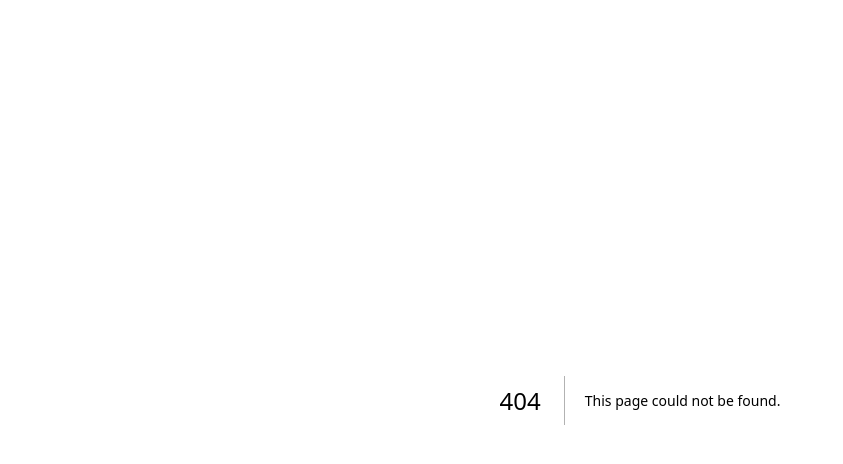
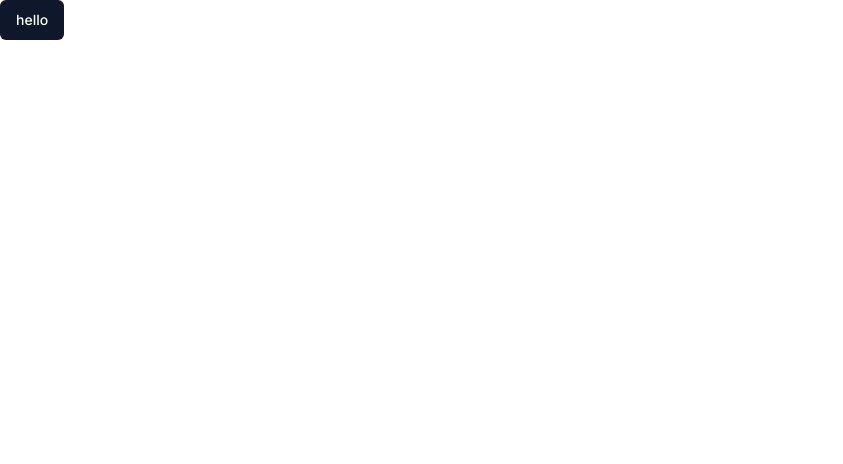
Before and after one commit to pavan-santhosh/Messenger-App, a Next.js app in the folder realtime-chat-app/: page /dashboard in a window 1280 px wide. Before the commit this address had no page. Shown: the top 464 px of the page, without its empty margins (0-843 px from the left). Built offline with nearby package versions, Linux system fonts and the light colour scheme.

Commit message:
Button Initialization

```diff
--- a/realtime-chat-app/package.json
+++ b/realtime-chat-app/package.json
@@ -9,9 +9,13 @@
     "lint": "next lint"
   },
   "dependencies": {
+    "class-variance-authority": "^0.7.0",
+    "clsx": "^2.1.0",
+    "lucide-react": "^0.344.0",
     "next": "14.1.1",
     "react": "^18",
-    "react-dom": "^18"
+    "react-dom": "^18",
+    "tailwind-merge": "^2.2.1"
   },
   "devDependencies": {
     "@types/node": "^20",
--- /dev/null
+++ b/realtime-chat-app/src/app/dashboard/page.tsx
@@ -0,0 +1,11 @@
+import Button from "@/components/ui/Button";
+import { FC } from "react";
+interface pageProps {
+
+}
+
+const page: FC<pageProps> = ({}) => {
+    return ( <Button>hello</Button> );
+}
+
+export default page;
--- /dev/null
+++ b/realtime-chat-app/src/components/ui/Button.tsx
@@ -0,0 +1,39 @@
+import { cva, VariantProps } from "class-variance-authority";
+import { ButtonHTMLAttributes, FC } from "react";
+import { Loader2 } from "lucide-react";
+import { cn } from "@/lib/utils";
+
+const buttonVariants = cva(
+    'active:scale-95 inline-flex items-center justify-center rounded-md text-sm font-medium transistion-color focus:outline-none focus:ring-2 focus:ring-slate-400 focus:ring-offset-2 disabled:opacity-50 disabled:pointer-events-none',
+    {
+        variants: {
+            variant: {
+                default: 'bg-slate-900 text-white hover:bg-slate-800',
+                ghost: 'bg-transparent hover:text-slate-900 hover:bg-slate-200',
+            },
+            size: {
+                default: 'h-10 py-2 px-4',
+                sm: 'h-9 px-2',
+                lg: 'h-11 px-8',
+            },
+        },
+        defaultVariants:{
+            variant: 'default',
+            size: 'default',
+        },
+    },
+)
+
+export interface ButtonProps extends ButtonHTMLAttributes<HTMLButtonElement>, VariantProps<typeof buttonVariants> {
+    isLoading?: boolean
+}
+
+const Button: FC<ButtonProps> = ({className, children, variant, isLoading, size, ...props}) => {
+    return ( <button className={cn(buttonVariants({variant,size,className}))} disabled = {isLoading} {...props}>
+                {isLoading? <Loader2 className = 'mr-2 h-4 w-4 animate-spin'/> : null}
+                {children}
+             </button>
+    );
+}
+
+export default Button;
--- /dev/null
+++ b/realtime-chat-app/src/lib/utils.ts
@@ -0,0 +1,6 @@
+import { ClassValue, clsx } from "clsx";
+import { twMerge } from "tailwind-merge";
+
+export function cn(...inputs: ClassValue[]){
+    return twMerge(clsx(inputs))
+}
```
Also changed, not shown: 1 other file (tests, documents, lock files or other folders).
